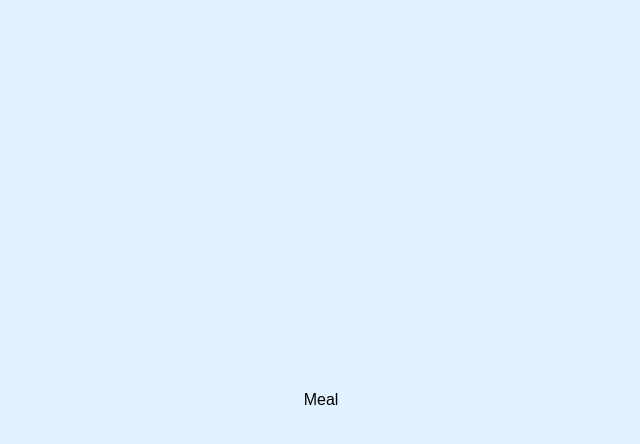
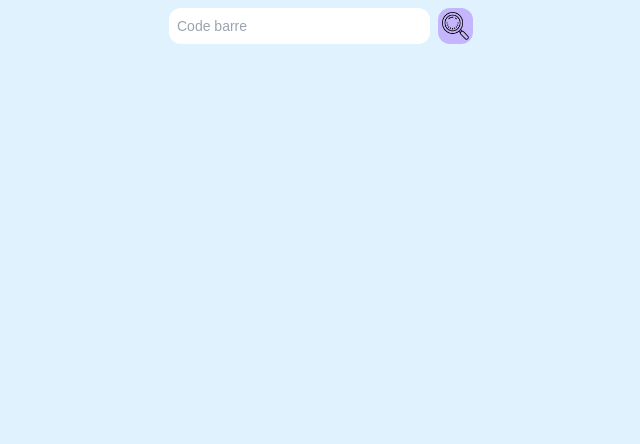
Before and after one commit to bastos-rcd/FitTrack, a Next.js app in the folder calculator/: page /meal in a window 1280 px wide. Shown: the top 444 px of the page, without its empty margins (319-959 px from the left). Built offline with nearby package versions, Linux system fonts and the light colour scheme.

Commit message:
feat(meal): search food

```diff
--- a/calculator/src/app/meal/page.tsx
+++ b/calculator/src/app/meal/page.tsx
@@ -1,7 +1,47 @@
-export default function Meal() {
+"use client";
+
+import Link from "next/link";
+import useFoodStore from "@/store/foodStore";
+import useMealStore from "@/store/mealStore";
+import { Food } from "@/models/food";
+import { useState } from "react";
+
+const MealPage = () => {
+  const { addFood } = useMealStore();
+  const { food, fetchFood } = useFoodStore();
+
+  const [barcode, setBarCode] = useState<number | "">("");
+
+  const onSearchFood = async (e: React.FormEvent) => {
+    e.preventDefault();
+    await fetchFood(barcode.toString());
+  };
+
   return (
-    <div>
-      <h1>Meal</h1>
+    <div className="w-full md:w-1/4 h-full flex flex-col items-center">
+      <form
+        onSubmit={onSearchFood}
+        className="w-full flex flex-row justify-center items-center p-2 gap-x-2"
+      >
+        <input
+          type="number"
+          placeholder="Code barre"
+          value={barcode}
+          onChange={(e) =>
+            setBarCode(e.target.value ? parseFloat(e.target.value) : "")
+          }
+          className="w-full bg-white text-sm p-2 rounded-xl"
+          required
+        />
+        <button
+          type="submit"
+          className="p-1 text-center justify-center items-center rounded-xl bg-violet-300"
+        >
+          <img src="/search.png" className="w-8" />
+        </button>
+      </form>
     </div>
   );
-}
+};
+
+export default MealPage;
--- a/calculator/src/store/foodStore.ts
+++ b/calculator/src/store/foodStore.ts
@@ -2,17 +2,17 @@ import { create } from 'zustand';
 import { Food } from '@/models/food';
 
 interface FoodStore {
-    foods: Food[];
+    food: Food;
     isLoading: boolean;
     error: string | null;
-    fetchFoods: (barcode: string) => Promise<void>;
+    fetchFood: (barcode: string) => Promise<void>;
 }
 
 const useFoodStore = create<FoodStore>((set) => ({
-    foods: [],
+    food: new Food('', '', 0, 0, 0, 0),
     isLoading: false,
     error: null,
-    fetchFoods: async (barcode: string) => {
+    fetchFood: async (barcode: string) => {
         set({ isLoading: true, error: null });
         try {
             const response = await fetch(`https://world.openfoodfacts.org/api/v3/product/${barcode}?product_type=food&cc=fr&lc=fr&fields=product_name%2Cnutriments`);
@@ -21,6 +21,7 @@ const useFoodStore = create<FoodStore>((set) => ({
             if (data.status === 'success') {
                 const product = data.product;
                 const food: Food = new Food(
+                    barcode,
                     product.product_name,
                     product.nutriments['energy-kcal_value'] || 0,
                     product.nutriments['proteins_value'] || 0,
@@ -28,7 +29,7 @@ const useFoodStore = create<FoodStore>((set) => ({
                     product.nutriments['fat_value'] || 0,
                 );
 
-                set({ foods: [food], isLoading: false });
+                set({ food: food, isLoading: false });
             } else {
                 set({ error: 'Product not found or invalid barcode', isLoading: false });
             }
```
Also changed, not shown: calculator/public/search.png (added).
